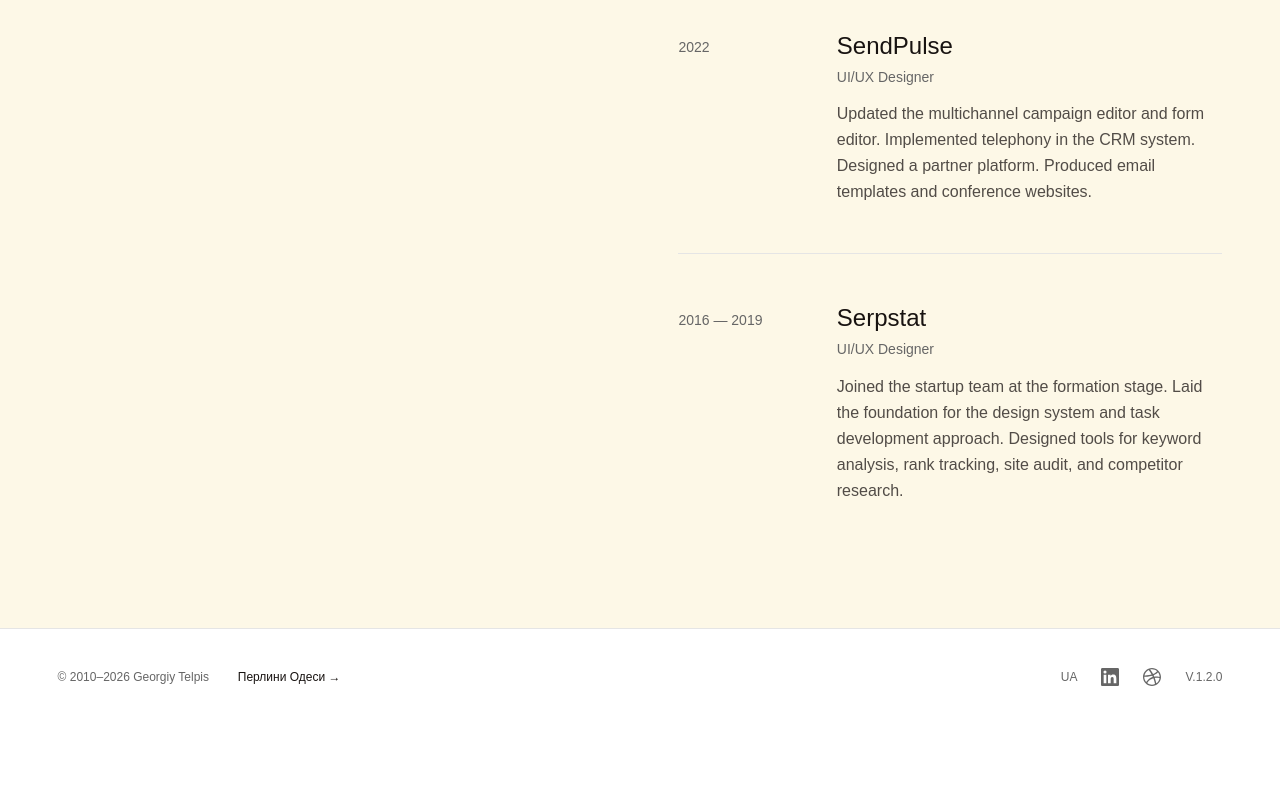
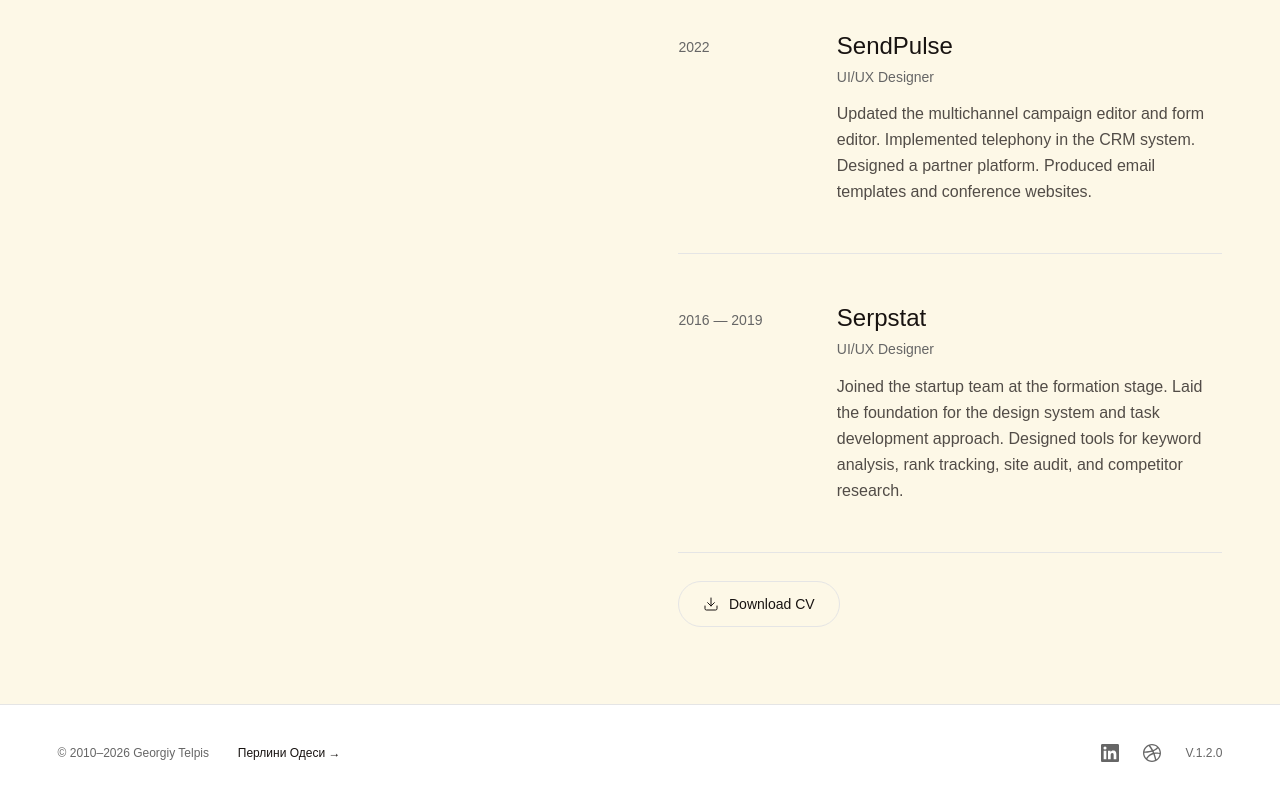
Before and after one commit to telpisgeo/portfolio, a Next.js app: page /en in a window 1280 px wide. Shown: the part 10271-11071 px from the top of the page. Before the commit the page ends 10995 px from the top, so only its background shows below. Built offline with nearby package versions, Linux system fonts and the light colour scheme; a web font is replaced by a local one.

Commit message:
Add CV download button, remove language switcher from footer

```diff
--- a/src/app/[locale]/page.tsx
+++ b/src/app/[locale]/page.tsx
@@ -272,6 +272,23 @@ export default async function LocalePage({
                 </div>
               </div>
             ))}
+
+            {/* CV download button */}
+            <div className="pt-6">
+              <a
+                href="/cv-telpis-ua.pdf"
+                download
+                className="inline-flex items-center gap-2 text-sm text-foreground border border-border rounded-full px-5 py-2.5 hover:bg-foreground hover:text-background transition-colors"
+              >
+                <svg width="16" height="16" viewBox="0 0 24 24" fill="none" stroke="currentColor" strokeWidth="1.5" strokeLinecap="round" strokeLinejoin="round">
+                  <path d="M21 15v4a2 2 0 0 1-2 2H5a2 2 0 0 1-2-2v-4" />
+                  <polyline points="7 10 12 15 17 10" />
+                  <line x1="12" y1="15" x2="12" y2="3" />
+                </svg>
+                {locale === "uk" ? "Завантажити CV" : "Download CV"}
+              </a>
+            </div>
+
           </div>
 
           </div>{/* end grid */}
--- a/src/components/Footer.tsx
+++ b/src/components/Footer.tsx
@@ -9,7 +9,7 @@ type FooterProps = {
   copyright: string;
 };
 
-export default function Footer({ locale, otherLocale, otherLabel, copyright }: FooterProps) {
+export default function Footer({ locale, copyright }: FooterProps) {
   return (
     <footer className="py-8 border-t border-border">
       <div className="max-w-[1440px] w-full mx-auto px-6 sm:px-12 flex flex-wrap justify-between items-center gap-4">
@@ -23,12 +23,6 @@ export default function Footer({ locale, otherLocale, otherLabel, copyright }: F
           </Link>
         </div>
         <div className="flex items-center gap-5">
-          <Link
-            href={`/${otherLocale}`}
-            className="text-xs text-muted-foreground hover:text-foreground transition-colors"
-          >
-            {otherLabel}
-          </Link>
           <a
             href="https://www.linkedin.com/in/georgiy-telpis-229bbb47/"
             target="_blank"
```
